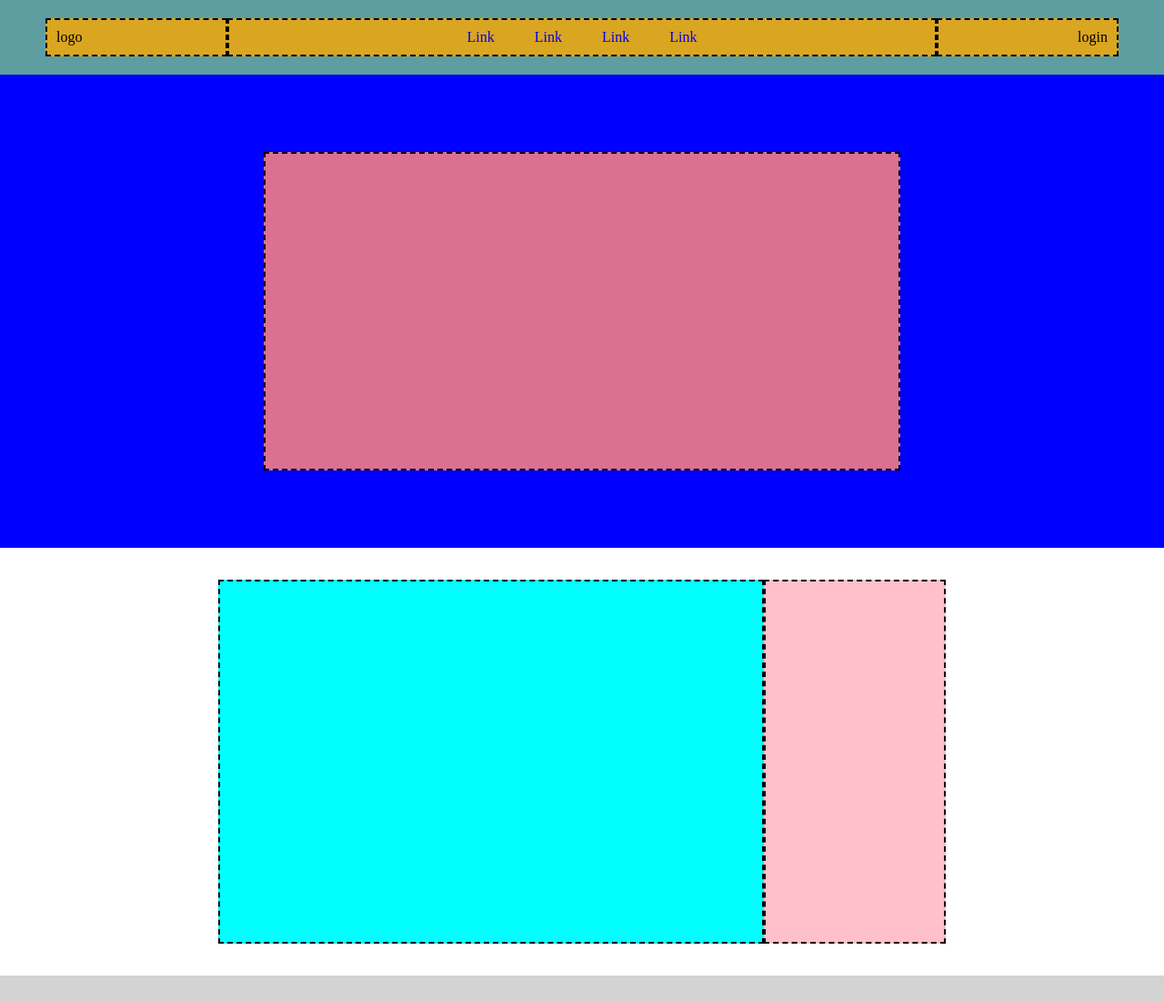
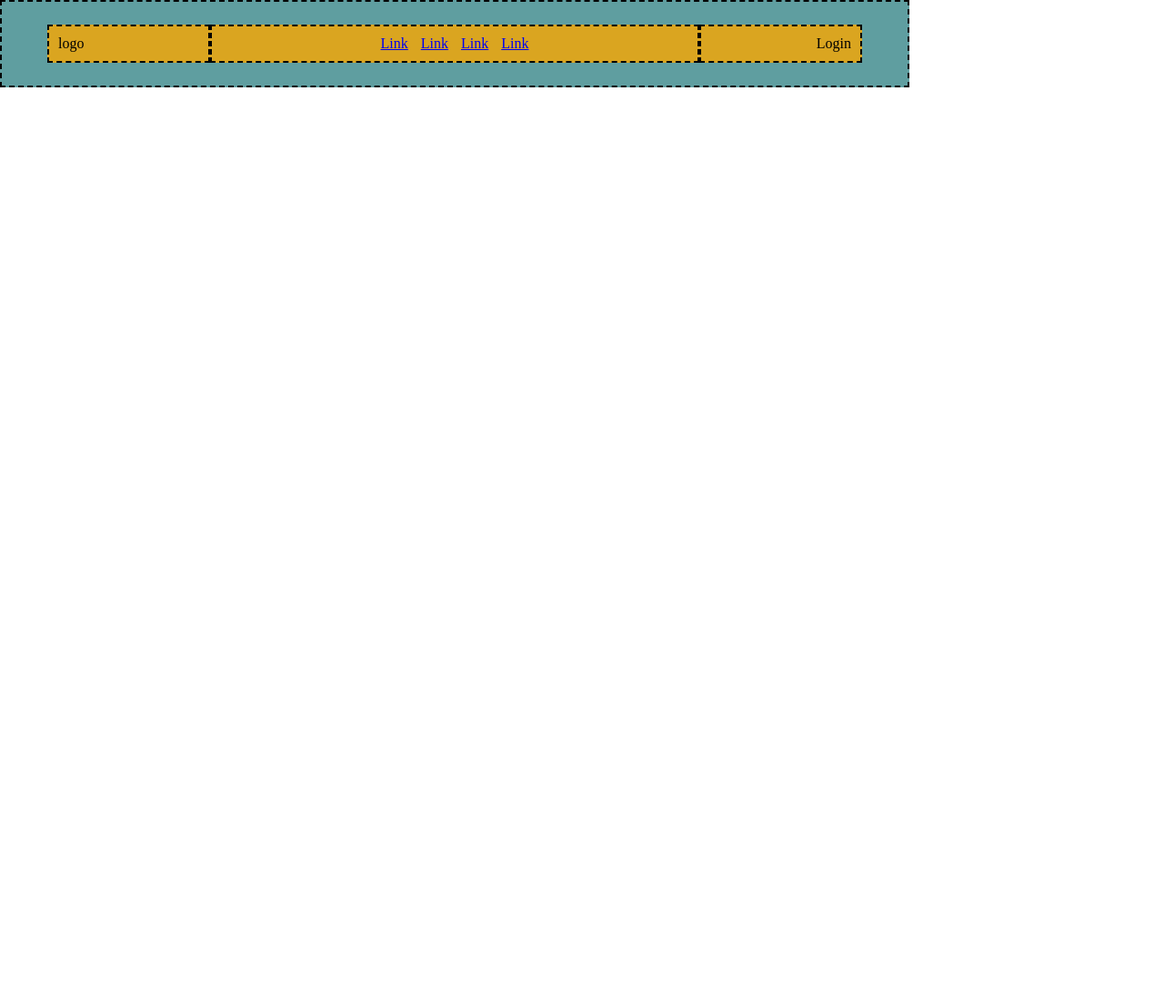
Before and after one commit to NicolaTeora/htmlcss-struttura-discord, a plain HTML site: page index.html in a window 1280 px wide. Shown: the top 1100 px of the page at 91% size. After the commit the page ends 800 px from the top, so only its background shows below. Drawn offline with Linux system fonts and the light colour scheme.

Commit message:
fix: total project

```diff
--- a/index.html
+++ b/index.html
@@ -9,63 +9,20 @@
 </head>
 <body>
     <header>
-        <div class="section-logo">
+        <div class="container">
+            <div id="logo">
                 logo
             </div>
-        <div class="section-link">
+            <div id="link">
                 <a href="#">Link</a>
                 <a href="#">Link</a>
                 <a href="#">Link</a>
                 <a href="#">Link</a>
             </div>
-        <div class="section-login">
-            login
+            <div id="login">
+                Login
+            </div>
         </div>
     </header>
-    <main>
-        <section class="section one">
-            <div class="container-one">
-                <!--  -->
-            </div>
-        </section>
-
-        <!-- section two -->
-        <section class="section">
-            <div class="container logo">
-                <!--  -->
-            </div>
-            <div class="container title">
-                <!--  -->
-            </div>
-        </section>
-
-        <!-- section three -->
-        <section class="section three">
-            <div class="container title">
-                <!--  -->
-            </div>
-            <div class="container logo">
-                <!--  -->
-            </div>
-        </section>
-
-        <!-- section four -->
-        <section class="section">
-            <div class="container logo">
-                <!--  -->
-            </div>
-            <div class="container title">
-                <!--  -->
-            </div>
-        </section>
-
-        <!-- section five -->
-        <!-- green box -->
-        <section class="section three">
-            <div class="green-box">
-
-            </div>
-        </section>
-    </main>
 </body>
 </html>
--- a/style/style.css
+++ b/style/style.css
@@ -6,100 +6,44 @@
 
 /* HEADER */
 
-header{
+
+
+.container{
     display: flex;
-    justify-content: space-between;
-    padding: 20px 50px;
-
+    justify-content: center;
+    width: 1000px;
+    padding: 25px 50px;
 /* debug */
     background-color: cadetblue;
 }
 
 div{
+    border: 2px dashed black;
     padding: 10px;
 }
 
-.section-logo{
-    flex: 0 1 200px;
+#logo{
+    width: 20%;
+/* debug */
+    background-color: goldenrod;
+}
 
-    /* debug */
-    border: 2px dashed black;
+a{
+    margin: 5px;
+}
+
+#link{
+    text-align: center;
+    width: 60%;
+    flex-grow: 1;
+/* debug */
     background-color: goldenrod;
 
 }
 
-.section-link{
-    flex: 1 0 200px;
-    text-align: center;
-
-    /* debug */
-    border: 2px dashed black;
+#login{
+    width: 20%;
+    text-align: right;
+/* debug */
     background-color: goldenrod;
 }
-
-a{
-    margin: 20px 20px;
-    text-decoration: none;
-}
-
-.section-login{
-    flex: 0 1 200px;
-    text-align: right;
-
-    /* debug */
-    border: 2px dashed black;
-    background-color: goldenrod;
-}
-
-/* MAIN */
-
-.section{
-    display: flex;
-    justify-content: center;
-    padding: 35px 50px;
-    max-height: 1200px;
-    width: 100%;
-}
-
-.one{
-    background-color: blue;
-}
-
-.three{
-    background-color: lightgray;
-}
-
-.container-one{
-    margin: 50px 35px;
-    min-height: 350px;
-    flex-basis: 700px;
-
-    /* debug */
-    background-color: palevioletred;
-    border: 2px dashed black;
-}
-
-.container{
-    flex-basis: 600px;
-    min-height: 400px;
-    /* debug */
-    background-color: aqua;
-    border: 2px dashed black;
-}
-
-.title{
-    flex: 0 1 200px;
-
-    /* debug */
-    background-color: pink;
-}
-
-.green-box{
-    flex-basis: 850px;
-    flex-grow: 0;
-    flex-shrink: 1;
-    max-height: 800px;
-
-    /* debug */
-    background-color: green;
-}
```
Lines whose indentation alone changed are shown as unchanged.
